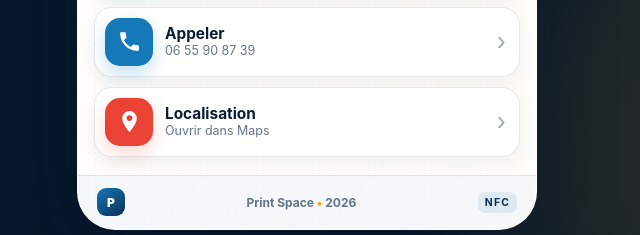
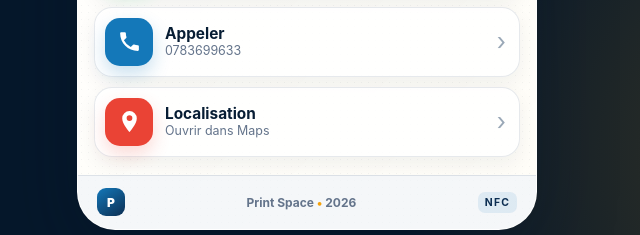
Before and after one commit to NFC-create/print-space, a plain HTML site: page index.html in a window 1280 px wide. Shown: the part 617-852 px from the top of the page, 333-973 px from the left. Drawn offline with Linux system fonts and the light colour scheme.

Commit message:
Update project information

```diff
--- a/index.html
+++ b/index.html
@@ -62,13 +62,13 @@
             <span><strong>WhatsApp</strong><small>Écrivez-nous</small></span>
           </a>
 
-          <a class="action action-call" href="tel:+212655908739" aria-label="Appeler Print Space au 06 55 90 87 39">
+          <a class="action action-call" href="tel:0783699633" aria-label="Appeler Print Space au 0783699633">
             <span class="icon-wrap" aria-hidden="true">
               <svg viewBox="0 0 24 24">
                 <path fill="currentColor" d="M6.62 10.79a15.5 15.5 0 0 0 6.59 6.59l2.2-2.2a1 1 0 0 1 1.02-.24c1.12.37 2.33.57 3.57.57a1 1 0 0 1 1 1V20a1 1 0 0 1-1 1C10.61 21 3 13.39 3 4a1 1 0 0 1 1-1h3.5a1 1 0 0 1 1 1c0 1.25.2 2.45.57 3.57a1 1 0 0 1-.25 1.02l-2.2 2.2Z"/>
               </svg>
             </span>
-            <span><strong>Appeler</strong><small>06 55 90 87 39</small></span>
+            <span><strong>Appeler</strong><small>0783699633</small></span>
           </a>
 
           <a class="action action-location" href="https://maps.app.goo.gl/xLRG7ywHFdzx7REU6?g_st=iw" target="_blank" rel="noopener noreferrer" aria-label="Voir la localisation de Print Space sur Google Maps">
```
Also changed, not shown: README.txt.
